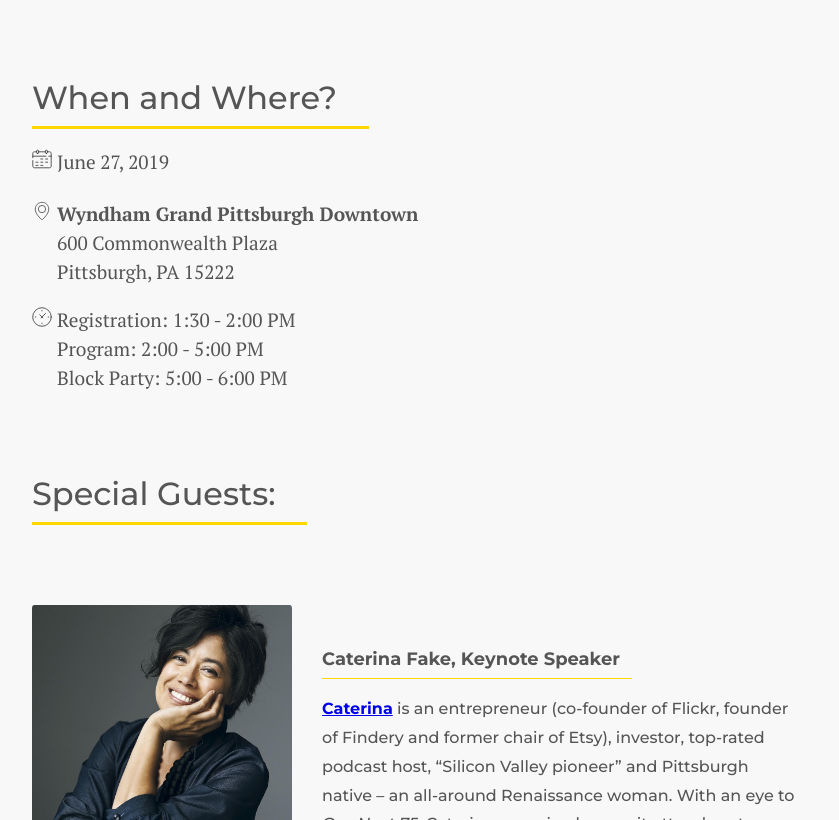
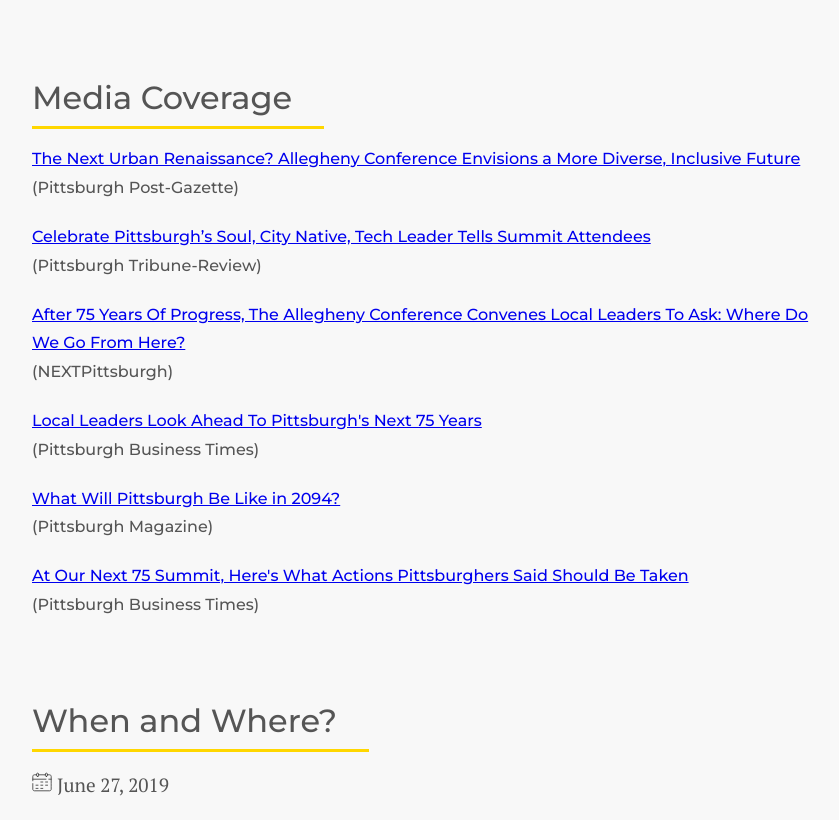
Before and after one commit to mknee123/ournext75, a website: page src/summit.html in a window 1280 px wide. Shown: the part 1711-2531 px from the top of the page, without its empty margins (208-1047 px from the left). Drawn offline with nearby package versions, Linux system fonts and the light colour scheme; files that its build step writes are made by us from their sources.

Commit message:
Add media coverage links to Summit.html

```diff
--- a/src/summit.html
+++ b/src/summit.html
@@ -100,21 +100,31 @@
             </div>
             <div class="highlights-container text-center">
               <div class="one">
+                <a href="#media">
                   <img src="img/news_icon_white.svg" alt="icon for media releases link">
                   <div class="overlaycolor"></div>
                   <div class="two">Check back for news coverage of the event. </div>
+                </a>
               </div>
 
               <h1>Media</h1>
             </div>
           </div>
       </section>
+
         <section class="margin-top medium-margin-bottom">
             <div class="width-50">
               <h2>What was the Summit?</h2>
               <p>As the culmination of three Regional Visioning Workshops, we invited 1,000+ leaders from across our region to a summit at the Wyndham Grand hotel in downtown Pittsburgh. Today’s and tomorrow’s leaders compared notes on what they’re doing to move the region forward, found way to better align their efforts, and committed to working together on transformational regional projects to take the Pittsburgh region into the future. </p>
               <p>The Summit was a part of the multi-year agenda-setting process for the Allegheny Conference on Community Development. The Conference has held similar summits every few years for more than a decade, but this one is larger by far.  For the 75th, we wanted to make it as diverse as possible by every measure you can think of -- to share ideas, chart a path forward, and do it together.</p>
-
+              <span id="media"></span>
+              <h2 class="medium-margin-top">Media Coverage</h2>
+              <p><a href="https://www.post-gazette.com/business/career-workplace/2019/06/27/Allegheny-Conference-Pittsburgh-renaissance-diversity-inclusion-tech-economy/stories/201906270180" target="_blank">The Next Urban Renaissance? Allegheny Conference Envisions a More Diverse, Inclusive Future </a><br/>(Pittsburgh Post-Gazette)</p>
+              <p><a href="https://triblive.com/local/pittsburgh-allegheny/celebrate-foster-pittsburghs-soul-city-native-tech-leader-tells-summit-attendees/" target="_blank">Celebrate Pittsburgh’s Soul, City Native, Tech Leader Tells Summit Attendees</a><br/>(Pittsburgh Tribune-Review)</p>
+              <p><a href="https://www.nextpittsburgh.com/latest-news/after-75-years-of-progress-the-allegheny-conference-convenes-local-leaders-to-ask-where-do-we-go-from-here/" target="_blank">After 75 Years Of Progress, The Allegheny Conference Convenes Local Leaders To Ask: Where Do We Go From Here?</a><br/>(NEXTPittsburgh)</p>
+              <p><a href="https://www.bizjournals.com/pittsburgh/news/2019/06/27/local-leaders-look-ahead-to-pittsburghs-next-75.html" target="_blank">Local Leaders Look Ahead To Pittsburgh's Next 75 Years</a><br/>(Pittsburgh Business Times)</p>
+              <p><a href="https://www.pittsburghmagazine.com/Best-of-the-Burgh-Blogs/The-412/June-2019/What-Will-Pittsburgh-Be-Like-in-2094/" target="_blank">What Will Pittsburgh Be Like in 2094?</a><br/>(Pittsburgh Magazine)</p>
+              <p><a href="https://www.bizjournals.com/pittsburgh/news/2019/06/28/at-our-next-75-summit-heres-what-actions.html" target="_blank">At Our Next 75 Summit, Here's What Actions Pittsburghers Said Should Be Taken</a><br/>(Pittsburgh Business Times)</p>
               <h2 class="medium-margin-top">When and Where?</h2>
 
               <p class="event-date-summit"><span class="event-icon"><img src="img/date-icon.svg" alt="icon for date of event"></span>June 27, 2019</p>
```
